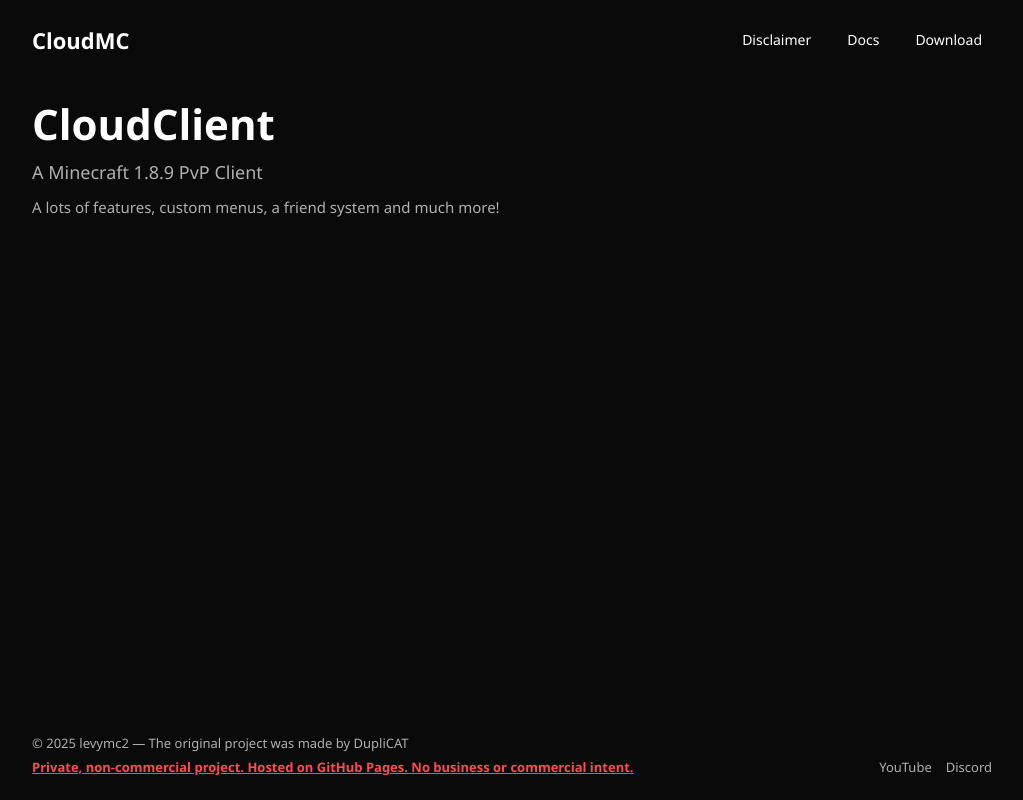
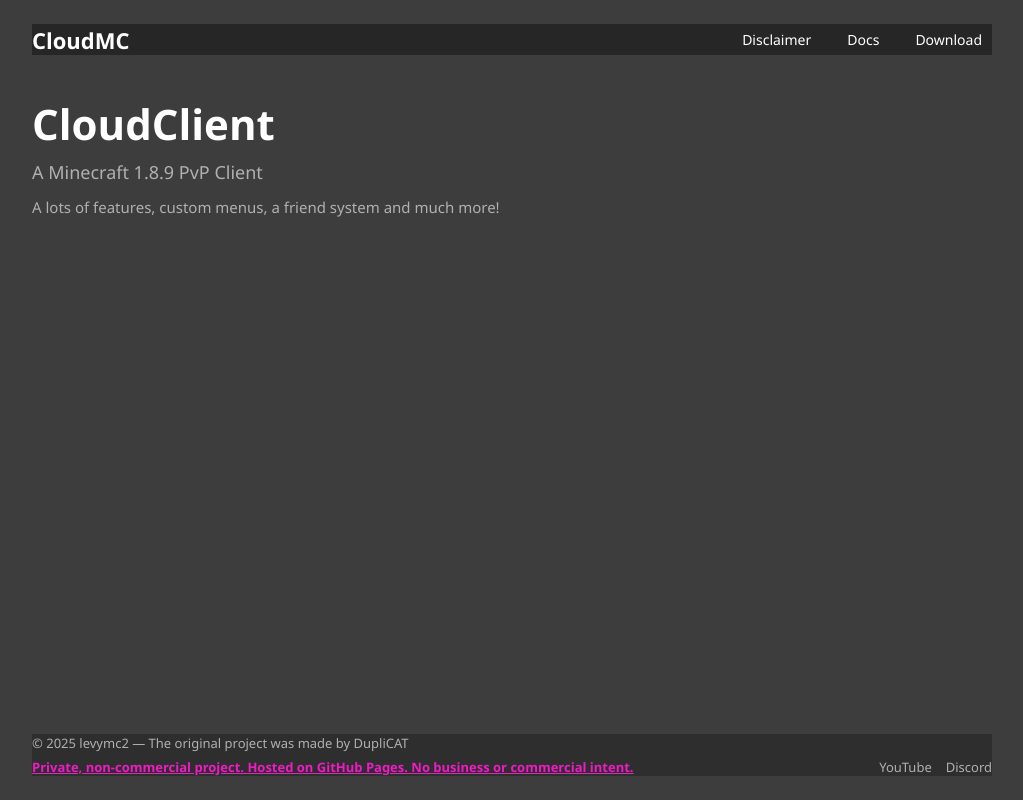
Before and after one commit to LevysGamingWorld/levysgamingworld.github.io, a plain HTML site: page index.html in a window 1280 px wide. Shown: the whole page, without its empty margins (128-1151 px from the left). Drawn offline with Linux system fonts and the light colour scheme.

Commit message:
Update style.css

```diff
--- a/style.css
+++ b/style.css
@@ -1,9 +1,9 @@
 /* Grundlayout */
 :root {
-  --bg: #0a0a0a;
+  --bg: #3d3d3d;
   --text: #ffffff;
   --muted: #b0b0b0;
-  --accent: #ff4d4d; /* Rot für Hinweis */
+  --accent: #ed1Cc4; /* Rot für Hinweis */
   --maxw: 960px;
   font-family: "Segoe UI", Roboto, Arial, sans-serif;
 }
@@ -28,6 +28,7 @@ body {
   justify-content: space-between;
   align-items: center;
   margin-bottom: 40px;
+  background-color: #262626;
 }
 
 .logo {
@@ -97,6 +98,7 @@ body {
   margin-top: 40px;
   font-size: 13px;
   color: var(--muted);
+  background-color: #2e2e2e;
 }
 
 .left-foot {
```
